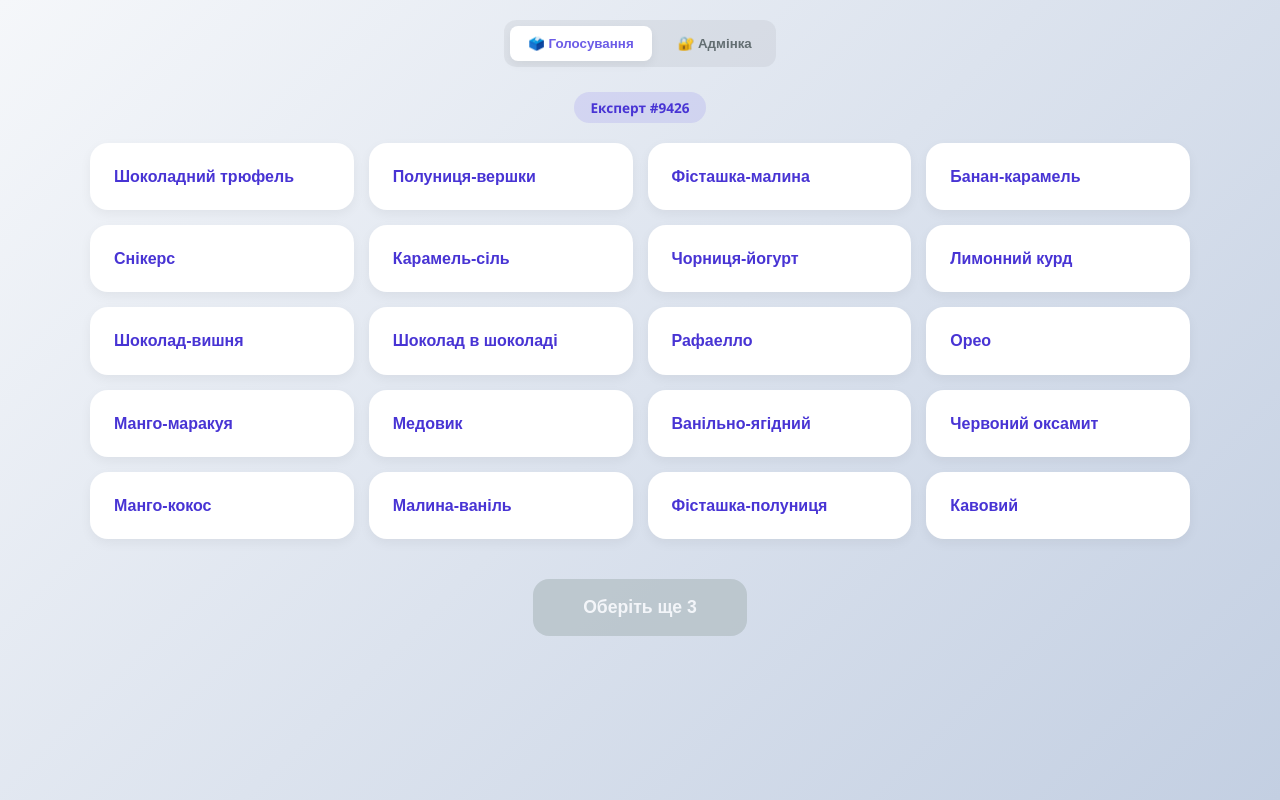
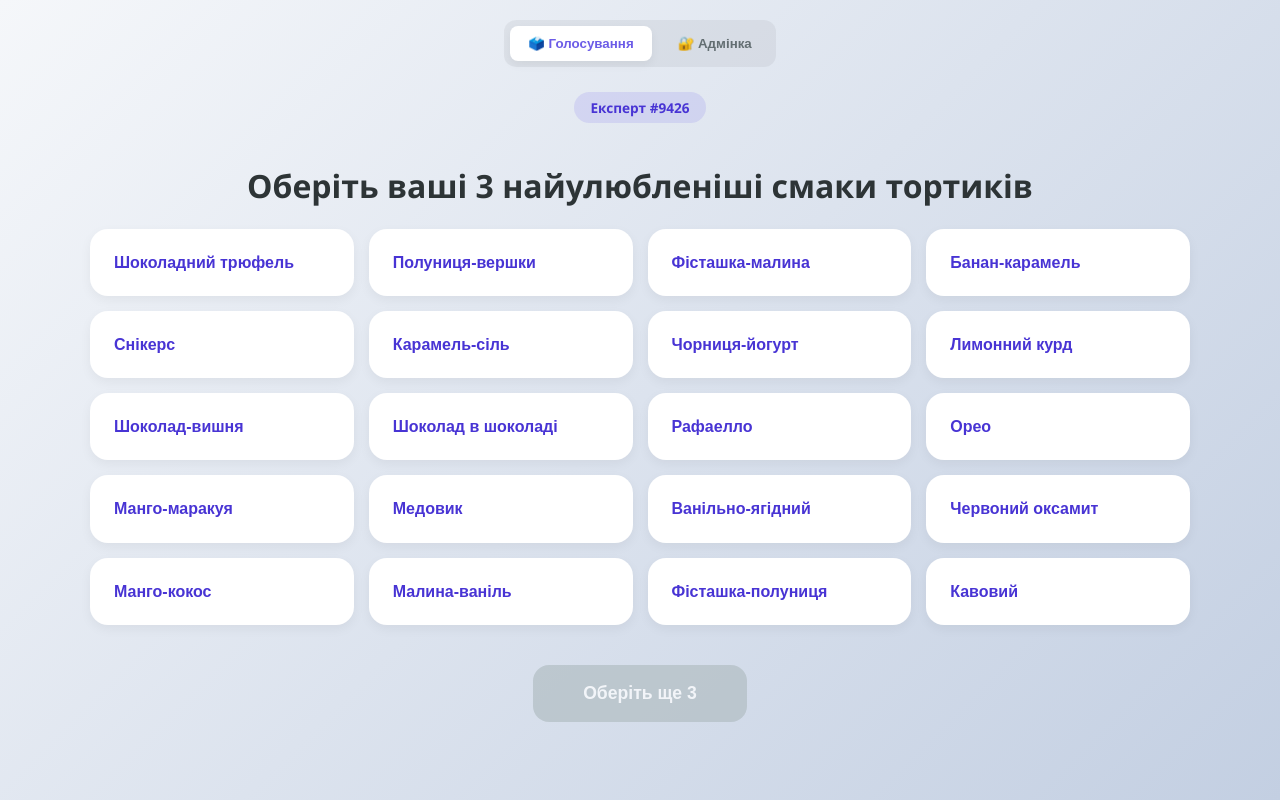
Before and after one commit to katerynatroian/dessets-taste, a website built with Vite: page index.html in a window 1280 px wide. Built offline with nearby package versions, Linux system fonts and the light colour scheme; some packages are replaced by stand-ins of ours.

Commit message:
minor changes

```diff
--- a/index.html
+++ b/index.html
@@ -3,7 +3,7 @@
 <head>
     <meta charset="UTF-8">
     <meta name="viewport" content="width=device-width, initial-scale=1.0">
-    <title>Експертне оцінювання: Десерти</title>
+    <title>Експертне оцінювання: смаки тортиків</title>
 </head>
 <body>
     <div class="app-card">
@@ -14,6 +14,7 @@
 
       <div id="voting-section">
           <div class="user-badge" id="user-display">Завантаження...</div>
+          <h1>Оберіть ваші 3 найулюбленіші смаки тортиків</h1>
           <div id="app"></div>
           <button id="submit-btn" disabled>Оберіть 3 смаки</button>
       </div>
```
